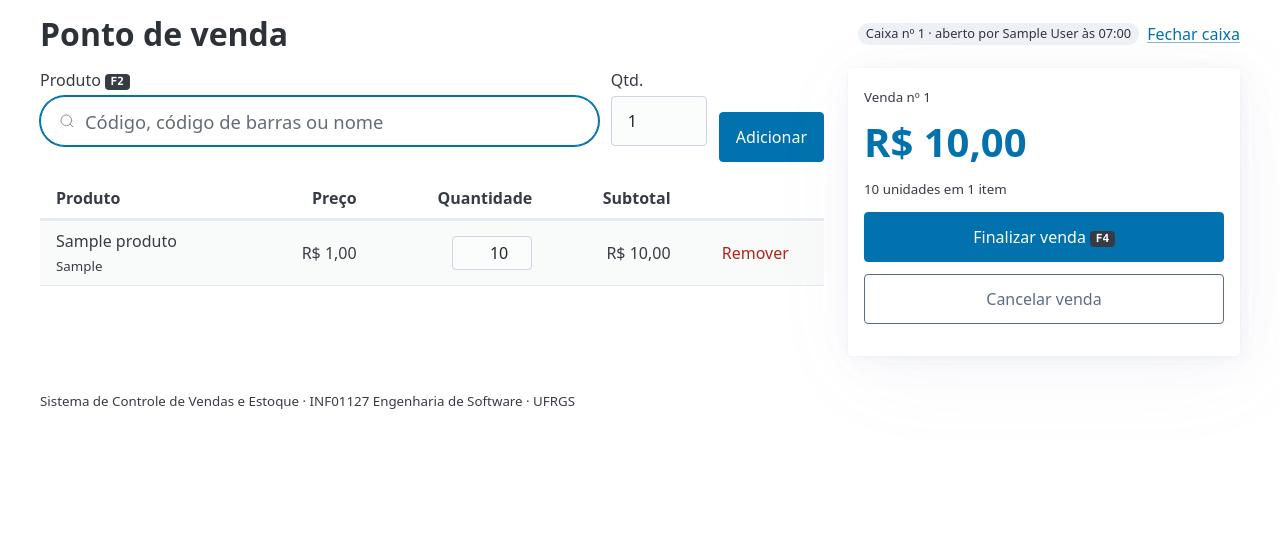
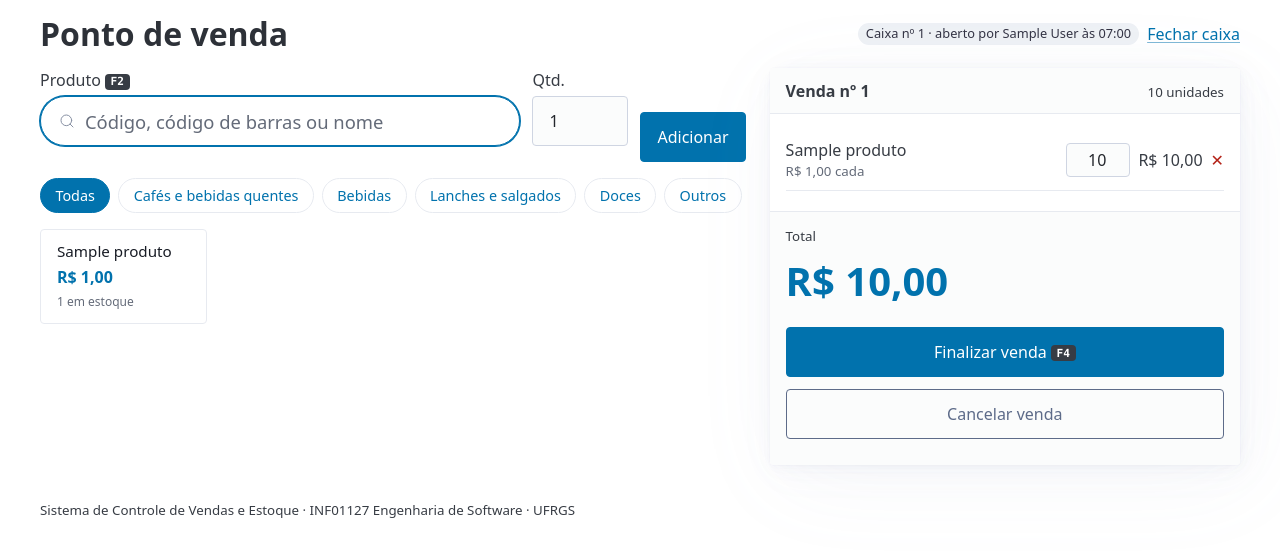
Before and after one commit to PedroGasparetto/sistema-dacomp, a Django app: page /vendas/pdv/ in a window 1280 px wide. Shown: the part 104-661 px from the top of the page. Run offline with Django 5.2, Linux system fonts and the light colour scheme; a user stored in the database is signed in; tables that the repository leaves empty hold one stand-in row (values such as "Sample post"); some libraries are stand-ins or nearby versions.

Commit message:
Adapta o PDV ao cardápio de bar e café
- Produtos ganham categoria (cafés e bebidas quentes, bebidas, lanches
  e salgados, doces, outros), com filtro na pesquisa
- PDV com grade de atalhos por categoria: um toque adiciona o item,
  itens esgotados ficam desabilitados e a categoria escolhida é mantida
- Comanda com itens, quantidade editável e total ao lado da grade
- Novo motivo de ajuste de estoque: vencimento
- Dados de demonstração com cardápio de bar e café

Co-Authored-By: Claude Opus 5.5 <noreply@anthropic.com>

```diff
--- a/catalogo/servicos.py
+++ b/catalogo/servicos.py
@@ -11,10 +11,12 @@ class PesquisarPor(TextChoices):
     CODIGO_BARRAS = "barras", "Código de barras"
 
 
-def pesquisar_produtos(termo="", por=PesquisarPor.NOME, incluir_inativos=False):
+def pesquisar_produtos(termo="", por=PesquisarPor.NOME, incluir_inativos=False, categoria=""):
     produtos = Produto.objects.all()
     if not incluir_inativos:
         produtos = produtos.filter(ativo=True)
+    if categoria:
+        produtos = produtos.filter(categoria=categoria)
 
     termo = termo.strip()
     if not termo:
--- a/catalogo/templates/catalogo/detalhe_produto.html
+++ b/catalogo/templates/catalogo/detalhe_produto.html
@@ -10,6 +10,7 @@
 <article>
   <dl class="detalhes">
     <dt>Código interno</dt><dd>{{ produto.codigo }}</dd>
+    <dt>Categoria</dt><dd>{{ produto.get_categoria_display }}</dd>
     <dt>Código de barras</dt><dd>{{ produto.codigo_barras|default:"—" }}</dd>
     <dt>Preço unitário</dt><dd>{{ produto.preco_unitario|moeda }}</dd>
     <dt>Saldo em estoque</dt>
--- a/catalogo/templates/catalogo/lista_produtos.html
+++ b/catalogo/templates/catalogo/lista_produtos.html
@@ -10,6 +10,7 @@
 </div>
 
 <form method="get" role="search" class="filtros" aria-label="Pesquisar produtos">
+  <label>{{ formulario_pesquisa.categoria.label }}{{ formulario_pesquisa.categoria }}</label>
   <label>{{ formulario_pesquisa.por.label }}{{ formulario_pesquisa.por }}</label>
   <label class="filtro-largo">{{ formulario_pesquisa.termo.label }}
     <input type="search" name="termo" value="{{ formulario_pesquisa.termo.value|default:'' }}" placeholder="Nome, código ou código de barras" autofocus>
@@ -22,13 +23,14 @@
   <div class="tabela-rolavel">
     <table class="striped">
       <thead>
-        <tr><th>Código</th><th>Nome</th><th class="num">Preço</th><th class="num">Saldo</th><th>Situação</th></tr>
+        <tr><th>Código</th><th>Nome</th><th>Categoria</th><th class="num">Preço</th><th class="num">Saldo</th><th>Situação</th></tr>
       </thead>
       <tbody>
         {% for produto in produtos %}
           <tr>
             <td>{{ produto.codigo }}</td>
             <td><a href="{{ produto.get_absolute_url }}">{{ produto.nome }}</a></td>
+            <td>{{ produto.get_categoria_display }}</td>
             <td class="num">{{ produto.preco_unitario|moeda }}</td>
             <td class="num">{% if produto.controla_estoque %}{{ produto.saldo_estoque }}{% else %}<span class="selo">Serviço</span>{% endif %}</td>
             <td>{% if produto.ativo %}<span class="selo">Ativo</span>{% else %}<span class="selo selo-inativo">Inativo</span>{% endif %}</td>
--- a/estoque/models.py
+++ b/estoque/models.py
@@ -15,6 +15,7 @@ class Movimentacao(models.Model):
 
     class MotivoAjuste(models.TextChoices):
         PERDA = "perda", "Perda"
+        VENCIMENTO = "vencimento", "Vencimento"
         AVARIA = "avaria", "Avaria"
         CORRECAO_CONTAGEM = "contagem", "Correção de contagem"
         OUTRO = "outro", "Outro"
@@ -29,7 +30,7 @@ class Movimentacao(models.Model):
     quantidade_anterior = models.PositiveIntegerField("quantidade anterior")
     variacao = models.IntegerField("variação")
     quantidade_resultante = models.PositiveIntegerField("quantidade resultante")
-    motivo = models.CharField("motivo", max_length=10, choices=MotivoAjuste.choices, blank=True)
+    motivo = models.CharField("motivo", max_length=12, choices=MotivoAjuste.choices, blank=True)
     observacao = models.CharField("observação", max_length=255, blank=True)
     responsavel = models.ForeignKey(
         settings.AUTH_USER_MODEL,
--- a/static/css/app.css
+++ b/static/css/app.css
@@ -205,7 +205,7 @@ dl.detalhes dd {
 
 .pdv {
   display: grid;
-  grid-template-columns: minmax(0, 2fr) minmax(260px, 1fr);
+  grid-template-columns: minmax(0, 3fr) minmax(320px, 2fr);
   gap: 1.5rem;
   align-items: start;
 }
@@ -277,7 +277,7 @@ kbd {
   top: 1rem;
 }
 .pdv-resumo [role="button"],
-.pdv-resumo button {
+.pdv-resumo footer button {
   width: 100%;
   margin-top: 0.75rem;
 }
@@ -291,3 +291,108 @@ kbd {
   font-variant-numeric: tabular-nums;
   color: var(--pico-primary);
 }
+
+.pdv-categorias {
+  display: flex;
+  flex-wrap: wrap;
+  justify-content: flex-start;
+  gap: 0.5rem;
+  margin-bottom: 1rem;
+}
+.pdv-categorias a {
+  padding: 0.35rem 0.9rem;
+  border-radius: 999px;
+  border: 1px solid var(--pico-muted-border-color);
+  text-decoration: none;
+  font-size: 0.9rem;
+}
+.pdv-categorias a[aria-current="true"] {
+  background: var(--pico-primary-background);
+  border-color: var(--pico-primary-background);
+  color: var(--pico-primary-inverse);
+}
+
+.pdv-atalhos {
+  display: grid;
+  grid-template-columns: repeat(auto-fill, minmax(140px, 1fr));
+  gap: 0.75rem;
+}
+.pdv-atalhos form {
+  margin: 0;
+}
+.pdv-atalho {
+  width: 100%;
+  height: 100%;
+  min-height: 5.5rem;
+  margin: 0;
+  display: flex;
+  flex-direction: column;
+  align-items: flex-start;
+  justify-content: space-between;
+  gap: 0.25rem;
+  text-align: left;
+  background: var(--pico-card-background-color);
+  /* O Pico redefine --pico-color dentro de botões (texto claro); aqui o fundo é claro. */
+  color: var(--pico-contrast);
+  border: 1px solid var(--pico-muted-border-color);
+}
+.pdv-atalho:hover:not([disabled]),
+.pdv-atalho:focus-visible {
+  border-color: var(--pico-primary);
+  background: var(--pico-card-sectioning-background-color);
+}
+.pdv-atalho[disabled] {
+  opacity: 0.5;
+}
+.pdv-atalho-nome {
+  font-size: 0.95rem;
+  line-height: 1.25;
+}
+.pdv-atalho-preco {
+  font-weight: 700;
+  color: var(--pico-primary);
+}
+.pdv-atalho small {
+  color: var(--pico-muted-color);
+  font-size: 0.75rem;
+}
+
+.pdv-comanda-cabecalho {
+  display: flex;
+  justify-content: space-between;
+  align-items: baseline;
+}
+.pdv-comanda {
+  list-style: none;
+  padding: 0;
+  margin: 0 0 1rem;
+  max-height: 45vh;
+  overflow-y: auto;
+}
+.pdv-comanda li {
+  list-style: none;
+  display: grid;
+  grid-template-columns: minmax(0, 1fr) auto auto auto;
+  gap: 0.5rem;
+  align-items: center;
+  padding: 0.5rem 0;
+  border-bottom: 1px solid var(--pico-muted-border-color);
+}
+.pdv-comanda-item {
+  display: flex;
+  flex-direction: column;
+  min-width: 0;
+}
+.pdv-comanda-item small {
+  color: var(--pico-muted-color);
+}
+.pdv-comanda .pdv-alterar-quantidade input {
+  width: 4rem;
+}
+.pdv-comanda-vazia {
+  color: var(--pico-muted-color);
+}
+.pdv-resumo .botao-link {
+  width: auto;
+  margin: 0;
+}
--- a/vendas/templates/vendas/pdv.html
+++ b/vendas/templates/vendas/pdv.html
@@ -18,7 +18,7 @@
   </div>
 
   <div class="pdv">
-    <section class="pdv-itens" aria-label="Itens da venda">
+    <section class="pdv-produtos" aria-label="Produtos">
       <form method="post" action="{% url 'vendas:adicionar_item' %}" class="pdv-leitura" autocomplete="off">
         {% csrf_token %}
         <label class="pdv-termo">Produto <kbd>F2</kbd>
@@ -41,7 +41,7 @@
                   <td>{{ produto.codigo }}</td>
                   <td>{{ produto.nome }}</td>
                   <td class="num">{{ produto.preco_unitario|moeda }}</td>
-                  <td class="num">{% if produto.controla_estoque %}{{ produto.saldo_estoque }} em estoque{% else %}Serviço{% endif %}</td>
+                  <td class="num">{% if produto.controla_estoque %}{{ produto.saldo_estoque }} em estoque{% else %}Preparo na hora{% endif %}</td>
                   <td>
                     <form method="post" action="{% url 'vendas:adicionar_item' %}" class="formulario-em-linha">
                       {% csrf_token %}
@@ -57,47 +57,72 @@
         </article>
       {% endif %}
 
+      <nav class="pdv-categorias" aria-label="Categorias">
+        <a href="?categoria=" {% if not categoria_atual %}aria-current="true"{% endif %}>Todas</a>
+        {% for valor, rotulo in categorias %}
+          <a href="?categoria={{ valor }}" {% if categoria_atual == valor %}aria-current="true"{% endif %}>{{ rotulo }}</a>
+        {% endfor %}
+      </nav>
+
+      {% if atalhos %}
+        <div class="pdv-atalhos">
+          {% for produto in atalhos %}
+            <form method="post" action="{% url 'vendas:adicionar_item' %}">
+              {% csrf_token %}
+              <input type="hidden" name="termo" value="{{ produto.codigo }}">
+              <input type="hidden" name="quantidade" value="1">
+              <button type="submit" class="pdv-atalho"
+                      {% if produto.controla_estoque and produto.saldo_estoque == 0 %}disabled{% endif %}>
+                <span class="pdv-atalho-nome">{{ produto.nome }}</span>
+                <span class="pdv-atalho-preco">{{ produto.preco_unitario|moeda }}</span>
+                {% if produto.controla_estoque %}
+                  <small>{% if produto.saldo_estoque == 0 %}Esgotado{% else %}{{ produto.saldo_estoque }} em estoque{% endif %}</small>
+                {% endif %}
+              </button>
+            </form>
+          {% endfor %}
+        </div>
+      {% else %}
+        <p class="pdv-vazio">Nenhum produto ativo nesta categoria.</p>
+      {% endif %}
+    </section>
+
+    <aside class="pdv-resumo" aria-label="Comanda">
+      <article>
+        <header class="pdv-comanda-cabecalho">
+          <strong>{% if venda %}{{ venda }}{% else %}Nova venda{% endif %}</strong>
+          <small>{{ quantidade_itens }} unidade{{ quantidade_itens|pluralize }}</small>
+        </header>
+
         {% if itens %}
-        <div class="tabela-rolavel">
-          <table class="striped">
-            <thead>
-              <tr><th>Produto</th><th class="num">Preço</th><th class="num">Quantidade</th><th class="num">Subtotal</th><th><span class="visualmente-oculto">Ações</span></th></tr>
-            </thead>
-            <tbody>
+          <ul class="pdv-comanda">
             {% for item in itens %}
-                <tr>
-                  <td>{{ item.produto.nome }}<br><small>{{ item.produto.codigo }}</small></td>
-                  <td class="num">{{ item.preco_unitario|moeda }}</td>
-                  <td class="num">
+              <li>
+                <div class="pdv-comanda-item">
+                  <span>{{ item.produto.nome }}</span>
+                  <small>{{ item.preco_unitario|moeda }} cada</small>
+                </div>
                 <form method="post" action="{% url 'vendas:alterar_quantidade' item.pk %}" class="pdv-alterar-quantidade">
                   {% csrf_token %}
                   <input type="number" name="quantidade" value="{{ item.quantidade }}" min="1"
                          aria-label="Quantidade de {{ item.produto.nome }}" onchange="this.form.requestSubmit()">
                   <noscript><button type="submit" class="botao-pequeno">Atualizar</button></noscript>
                 </form>
-                  </td>
-                  <td class="num">{{ item.subtotal|moeda }}</td>
-                  <td>
+                <span class="num">{{ item.subtotal|moeda }}</span>
                 <form method="post" action="{% url 'vendas:remover_item' item.pk %}" class="formulario-em-linha">
                   {% csrf_token %}
-                      <button type="submit" class="botao-link negativo">Remover</button>
+                  <button type="submit" class="botao-link negativo" aria-label="Remover {{ item.produto.nome }}" title="Remover">✕</button>
                 </form>
-                  </td>
-                </tr>
+              </li>
             {% endfor %}
-            </tbody>
-          </table>
-        </div>
+          </ul>
         {% else %}
-        <p class="pdv-vazio">Leia o código de barras ou digite o código ou o nome de um produto para iniciar a venda.</p>
+          <p class="pdv-comanda-vazia">Toque em um produto ou leia o código de barras para iniciar a venda.</p>
         {% endif %}
-    </section>
 
-    <aside class="pdv-resumo" aria-label="Total da venda">
-      <article>
-        <small>{% if venda %}{{ venda }}{% else %}Nova venda{% endif %}</small>
+        <footer>
+          <small>Total</small>
           <p class="pdv-total">{{ total|moeda }}</p>
-        <small>{{ quantidade_itens }} unidade{{ quantidade_itens|pluralize }} em {{ itens|length }} ite{{ itens|length|pluralize:"m,ns" }}</small>
           {% if venda and itens %}
             <a role="button" id="pdv-finalizar" href="{% url 'vendas:pagamento' venda.pk %}">Finalizar venda <kbd>F4</kbd></a>
           {% endif %}
@@ -108,6 +133,7 @@
               <button type="submit" class="secondary outline">Cancelar venda</button>
             </form>
           {% endif %}
+        </footer>
       </article>
     </aside>
   </div>
--- a/vendas/views.py
+++ b/vendas/views.py
@@ -6,6 +6,8 @@ from django.shortcuts import get_object_or_404, redirect, render
 from django.views import View
 from django.views.generic import DetailView, ListView
 
+from catalogo.models import Produto
+from catalogo.servicos import pesquisar_produtos
 from contas.mixins import PerfilRequeridoMixin
 
 from .forms import (
@@ -43,10 +45,14 @@ def _avisar_erros(request, erro):
 # PDV (UC03 – Registrar Venda) ---------------------------------------------
 
 
+CHAVE_CATEGORIA_PDV = "pdv_categoria"
+
+
 def _renderizar_pdv(request, **extra):
     caixa = obter_caixa_aberto()
     venda = obter_venda_em_andamento(request.user, caixa)
     itens = list(venda.itens.all()) if venda else []
+    categoria = request.session.get(CHAVE_CATEGORIA_PDV, "")
     contexto = {
         "caixa": caixa,
         "venda": venda,
@@ -55,6 +61,10 @@ def _renderizar_pdv(request, **extra):
         "quantidade_itens": sum(item.quantidade for item in itens),
         "formulario_item": FormularioAdicionarItem(),
         "candidatos": [],
+        # Grade de atalhos: itens de bar e café costumam não ter código de barras.
+        "categorias": Produto.Categoria.choices,
+        "categoria_atual": categoria,
+        "atalhos": pesquisar_produtos(categoria=categoria) if caixa else [],
         **extra,
     }
     return render(request, "vendas/pdv.html", contexto)
@@ -62,6 +72,9 @@ def _renderizar_pdv(request, **extra):
 
 class PdvView(PerfilRequeridoMixin, View):
     def get(self, request):
+        if "categoria" in request.GET:
+            categoria = request.GET["categoria"]
+            request.session[CHAVE_CATEGORIA_PDV] = categoria if categoria in Produto.Categoria.values else ""
         return _renderizar_pdv(request)
 
 
```
Also changed, not shown: catalogo/forms.py (+6 -1 lines), catalogo/models.py (+12 -1 lines), catalogo/tests.py (+18 -5 lines), catalogo/views.py (+5 -2 lines), nucleo/management/commands/popular_demo.py (+25 -11 lines), vendas/tests.py (+22 -0 lines), README.md, catalogo/migrations/0003_produto_categoria_alter_produto_controla_estoque.py (added), estoque/migrations/0002_alter_movimentacao_motivo.py (added). Lines whose indentation alone changed are shown as unchanged.
